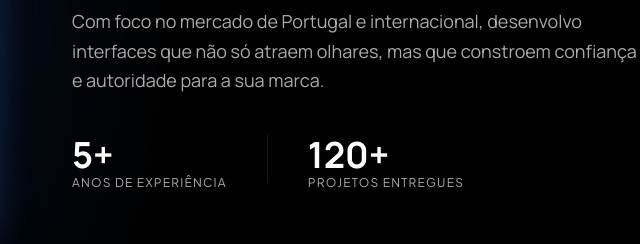
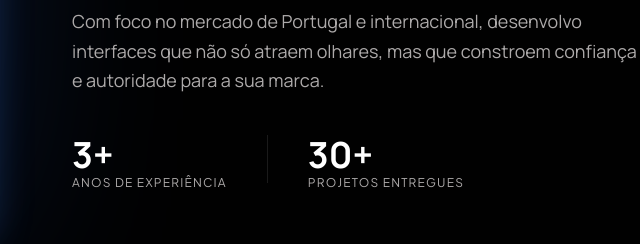
Before and after one commit to aldobarbosa755-coder/stitch-aldo-lima, a plain HTML site: page index.html in a window 1280 px wide. Shown: the part 3420-3664 px from the top of the page, 608-1248 px from the left. Drawn offline with nearby package versions, Linux system fonts and the light colour scheme.

Commit message:
ajuste no layout

```diff
--- a/index.html
+++ b/index.html
@@ -283,12 +283,12 @@
             </p>
 <div class="flex gap-10">
 <div class="flex flex-col">
-<span class="text-4xl font-bold text-on-surface">5+</span>
+<span class="text-4xl font-bold text-on-surface">3+</span>
 <span class="text-xs text-on-surface-variant font-label uppercase tracking-widest">Anos de Experiência</span>
 </div>
 <div class="w-px h-12 bg-white/10"></div>
 <div class="flex flex-col">
-<span class="text-4xl font-bold text-on-surface">120+</span>
+<span class="text-4xl font-bold text-on-surface">30+</span>
 <span class="text-xs text-on-surface-variant font-label uppercase tracking-widest">Projetos Entregues</span>
 </div>
 </div>
@@ -366,9 +366,6 @@
 <a class="hero-gradient text-white px-12 py-6 rounded-full font-bold text-lg transition-all glow-button uppercase tracking-widest" href="https://wa.me/5583999224820?text=Olá+Aldo,+vi+seu+portfólio+e+gostaria+de+um+orçamento." target="_blank">
                 Solicitar Orçamento
             </a>
-<a class="glass-panel text-on-surface px-12 py-6 rounded-full font-bold text-lg hover:bg-white/10 transition-all border border-white/20" href="tel:+5583999224820">
-                +55 83 99922-4820
-            </a>
 </div>
 </div>
 </section>
```
